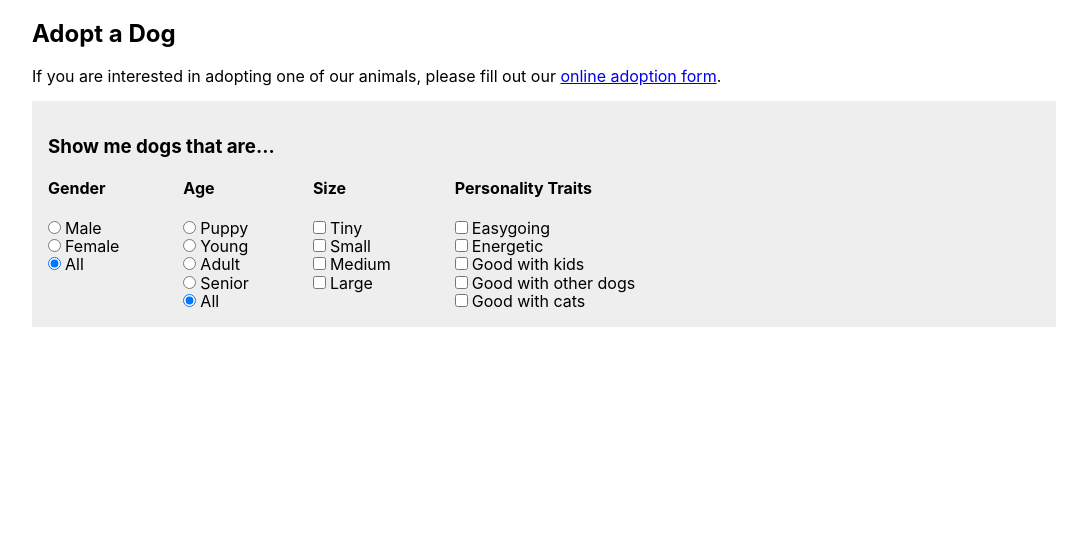
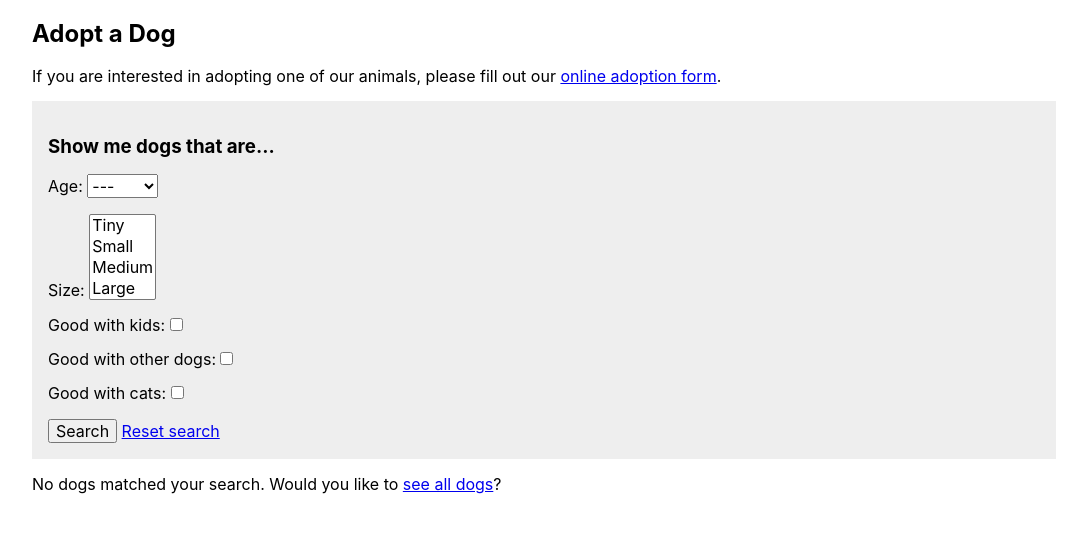
Before and after one commit to momentum-cohort-2018-10/kb, a Django app: page / in a window 1280 px wide. Shown: the part 116-649 px from the top of the page, without its empty margins (96-1183 px from the left). Run offline with Django 3.2, Linux system fonts and the light colour scheme; data that the repository does not hold is empty.

Commit message:
Make search form for dogs work

```diff
--- /dev/null
+++ b/w3/examples/shelter/django/pets/forms.py
@@ -0,0 +1,15 @@
+from django import forms
+from pets.models import DOG_AGE_CHOICES, DOG_SIZE_CHOICES
+
+
+class SearchForm(forms.Form):
+    age = forms.ChoiceField(
+        label="Age",
+        choices=((None, '---'), ) + DOG_AGE_CHOICES,
+        required=False)
+    size = forms.MultipleChoiceField(
+        label="Size", choices=DOG_SIZE_CHOICES, required=False)
+    good_with_kids = forms.BooleanField(label="Good with kids", required=False)
+    good_with_dogs = forms.BooleanField(
+        label="Good with other dogs", required=False)
+    good_with_cats = forms.BooleanField(label="Good with cats", required=False)
--- a/w3/examples/shelter/django/pets/templates/pets/index.html
+++ b/w3/examples/shelter/django/pets/templates/pets/index.html
@@ -9,41 +9,15 @@
     </p>
     <section class="search pa3 bg-light-gray">
       <h3 class="search__title mb0">Show me dogs that are...</h3>
-      <form class="search__form flex">
-        <div class="search__choice mr5">
-          <h4>Gender</h4>
-          <label class="db"><input class="mr1" type="radio" name="gender_choice" value="male">Male</label>
-          <label class="db"><input class="mr1" type="radio" name="gender_choice" value="female">Female</label>
-          <label class="db"><input class="mr1" type="radio" name="gender_choice" value="all" checked="checked">All</label>
-        </div>
-        <div class="search__choice mr5">
-          <h4>Age</h4>
-          <label class="db"><input class="mr1" type="radio" name="age_choice" value="puppy">Puppy</label>
-          <label class="db"><input class="mr1" type="radio" name="age_choice" value="young">Young</label>
-          <label class="db"><input class="mr1" type="radio" name="age_choice" value="adult">Adult</label>
-          <label class="db"><input class="mr1" type="radio" name="age_choice" value="senior">Senior</label>
-          <label class="db"><input class="mr1" type="radio" name="age_choice" value="all" checked="checked">All</label>
-        </div>
-        <div class="search__choice mr5">
-          <h4>Size</h4>
-          <label class="db"><input class="mr1" type="checkbox" name="size_choice" value="tiny">Tiny</label>
-          <label class="db"><input class="mr1" type="checkbox" name="size_choice" value="small">Small</label>
-          <label class="db"><input class="mr1" type="checkbox" name="size_choice" value="medium">Medium</label>
-          <label class="db"><input class="mr1" type="checkbox" name="size_choice" value="large">Large</label>
-        </div>
-        <div class="search__choice mr5">
-          <h4>Personality Traits</h4>
-          <label class="db"><input class="mr1" type="checkbox" name="personality_choice" value="easygoing">Easygoing</label>
-          <label class="db"><input class="mr1" type="checkbox" name="personality_choice" value="energetic">Energetic</label>
-          <label class="db"><input class="mr1" type="checkbox" name="personality_choice" value="kids">Good with kids</label>
-          <label class="db"><input class="mr1" type="checkbox" name="personality_choice" value="dogs">Good with other
-            dogs</label>
-          <label class="db"><input class="mr1" type="checkbox" name="personality_choice" value="cats">Good with cats</label>
-        </div>
+      <form method="GET" action="{% url 'dog_list' %}">
+      {{ search_form.as_p }}
+      <button type="submit">Search</button>
+      <a href="{% url "dog_list" %}">Reset search</a>
       </form>
     </section>
     <section>
       <div class="flex flex-wrap">
+        {% if dogs %}
           {% for dog in dogs %}
           <div class="w-30 mr3 mt3 mb3">
             {% if dog.picture %}
@@ -63,6 +37,12 @@
             </div>
           </div>
           {% endfor %}
+        {% else %}
+          <p>
+            No dogs matched your search.
+            Would you like to <a href="{% url "dog_list" %}">see all dogs</a>?
+          </p>
+        {% endif %}
       </div>
     </section>
 {% endblock %}
--- a/w3/examples/shelter/django/pets/views.py
+++ b/w3/examples/shelter/django/pets/views.py
@@ -1,14 +1,35 @@
 from django.shortcuts import render
 from pets.models import Dog
+from pets.forms import SearchForm
 
 # Create your views here.
 
 
 def index(request):
-    dogs = Dog.objects.all()
+    if request.GET:
+        form = SearchForm(request.GET)
+        if form.is_valid():
+            data = form.cleaned_data
+            dogs = Dog.objects.all()
+            if data['age']:
+                dogs = dogs.filter(age=data['age'])
+            if data['size']:
+                dogs = dogs.filter(size__in=data['size'])
+            if data['good_with_kids']:
+                dogs = dogs.filter(good_with_kids=True)
+            if data['good_with_dogs']:
+                dogs = dogs.filter(good_with_dogs=True)
+            if data['good_with_cats']:
+                dogs = dogs.filter(good_with_cats=True)
+
+    else:
+        form = SearchForm()
+        dogs = Dog.objects.all()
+
     response = render(request, 'pets/index.html', {
         "shelter_name": "Lazy River Shelter",
         "dogs": dogs,
+        "search_form": form,
     })
     return response
 
--- a/w3/examples/shelter/django/shelter/urls.py
+++ b/w3/examples/shelter/django/shelter/urls.py
@@ -22,7 +22,7 @@
 
 urlpatterns = [
     path('admin/', admin.site.urls),
-    path('', views.index),
+    path('', views.index, name="dog_list"),
     path('contact/', views.contact),
     path('dogs/<int:dog_id>/', views.dog, name="dog_detail")
 ]
```
Also changed, not shown: w3/examples/shelter/django/pets/models.py (+16 -17 lines), w3/notes/d4-forms.md (added, +9 -0 lines), w3/README.md, 2 other files. Lines whose indentation alone changed are shown as unchanged.
